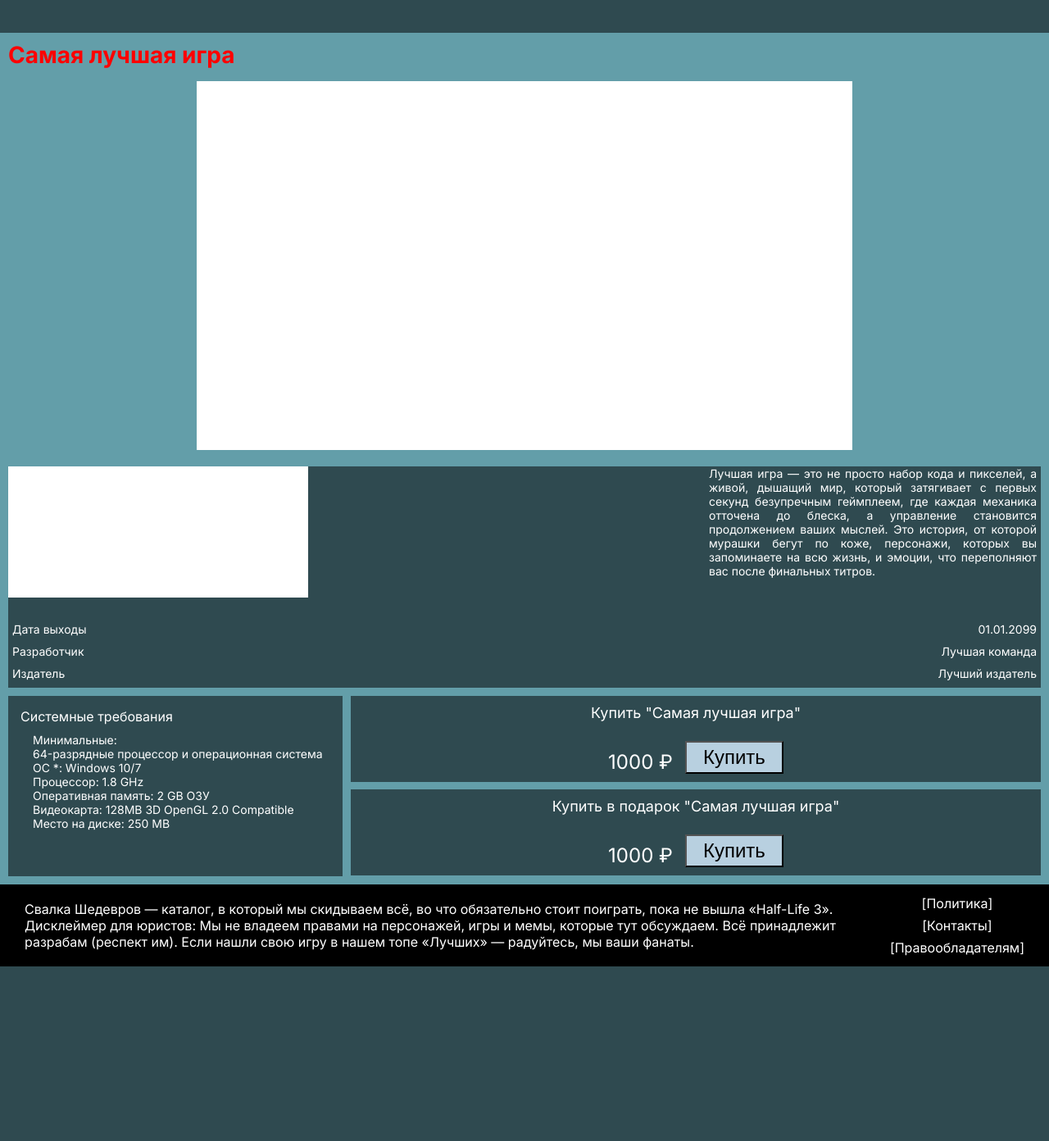
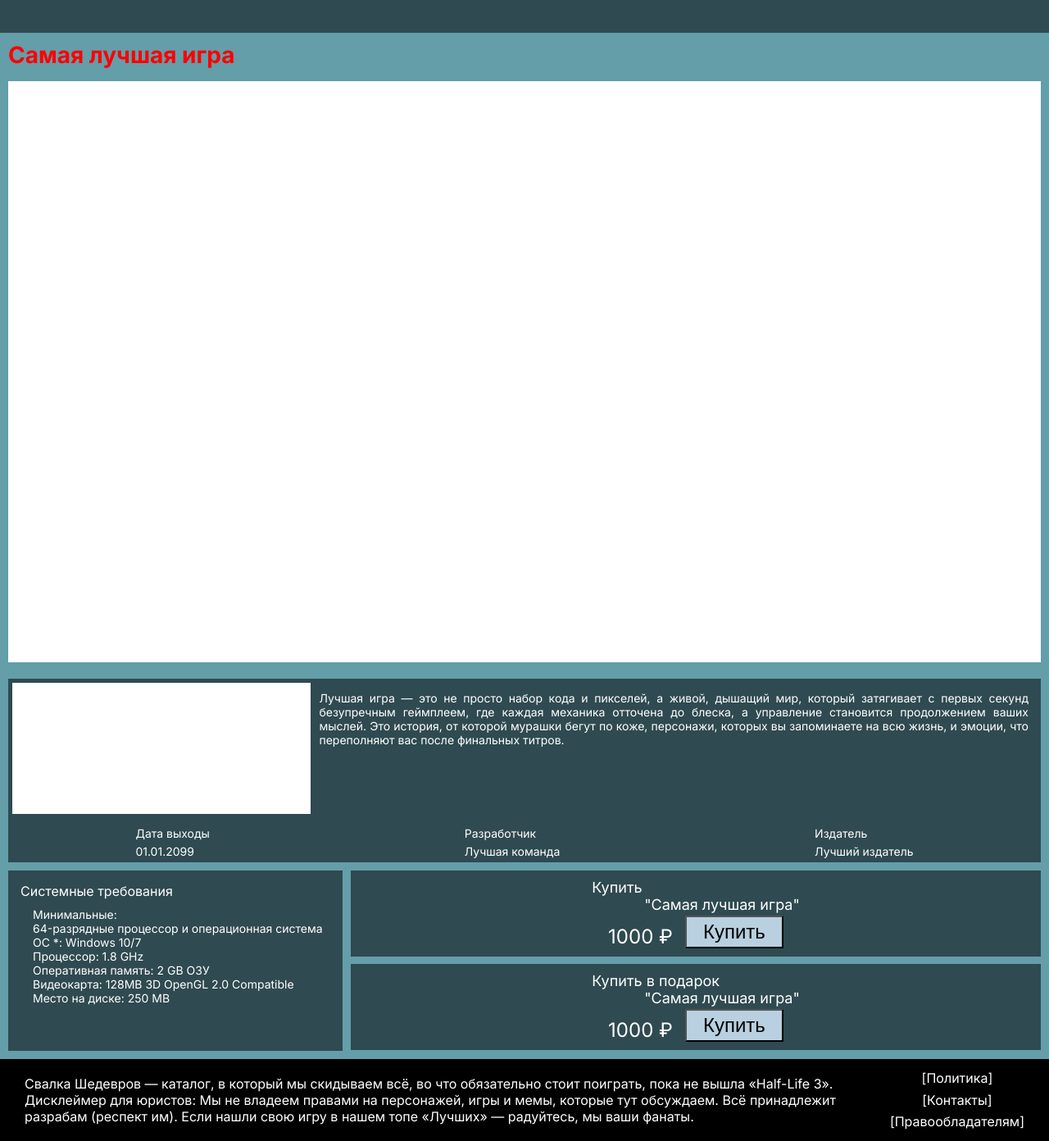
Before and after one commit to firecx/masterpiece-dump, a PHP site: page /game-page.html in a window 1280 px wide. Shown: the part 40-1432 px from the top of the page at 82% size. Before the commit the page ends 1219 px from the top, so only its background shows below. Run offline with PHP 8.4, Linux system fonts and the light colour scheme.

Commit message:
почти конец

```diff
--- a/css/game-page-styles.css
+++ b/css/game-page-styles.css
@@ -199,6 +199,22 @@ main {
     font-size: 1.5rem;
     color: #FFFFFF;
 }
+
+.by {
+    margin: 0;
+    font-size: 1.5rem;
+    color: #FFFFFF;
+    height: max-content;
+}
+.by-name {
+    margin: 0;
+    font-size: 1.5rem;
+    color: #FFFFFF;
+    height: max-content;
+    margin-left: 5vw;
+}
+
+
 .price-button {
     display: flex;
     align-items: flex-end;
@@ -295,34 +311,48 @@ footer {
         align-items: center;
         gap: 20px;
     }
+
     .big-img {
+        width: 100%;
+        height: auto;
     }
+
     .game-info {
         width: 100%;
         height: max-content;
-    display: grid;
-    grid-template-columns: repeat(3, 1fr);
-    grid-template-rows: repeat(3, 80px);
+        padding: 5px;
+        box-sizing: border-box;
     }
+
+    .game-info-main {
+        display: flex;
+    }
+
     .game-cover {
         width: 366px;
         height: 160px;
-    grid-column: 1 / 3;
-    grid-row: 1 / 3;
     }
     .game-description {
-    grid-column: 3 / 4;
-    grid-row: 1 / 3;
+        margin: 0;
+        box-sizing: border-box;
+        padding: 10px;
     }
     .game-annotation {
-    grid-column: 1 / 4;
-    grid-row: 3 / 4;
+        flex-direction: row;
+        margin: 0;
+        justify-content: space-around;
     }
     .release-date {
+        flex-direction: column;
+        gap: 5px;
     }
     .developer {
+        flex-direction: column;
+        gap: 5px;
     }
     .publisher {
+        flex-direction: column;
+        gap: 5px;
     }
     .main-grid-two {
         flex-direction: row;
@@ -348,6 +378,13 @@ footer {
     .by-lable {
         font-size: 1.125rem;
     }
+    .by {
+        font-size: 1.125rem;
+    }
+    .by-name {
+        font-size: 1.125rem;
+    }
+
     .price-button {
     }
     .price {
--- a/game-page.html
+++ b/game-page.html
@@ -24,10 +24,12 @@
             <div class="main-grid-one">
                 <img class="big-img" src="img/big-img.png" alt="">
                 <div class="game-info">
-                    <img class="game-cover" src="img/game-cover.png" alt="">
-                    <p class="game-description">
-                        Лучшая игра — это не просто набор кода и пикселей, а живой, дышащий мир, который затягивает с первых секунд безупречным геймплеем, где каждая механика отточена до блеска, а управление становится продолжением ваших мыслей. Это история, от которой мурашки бегут по коже, персонажи, которых вы запоминаете на всю жизнь, и эмоции, что переполняют вас после финальных титров.
-                    </p>
+                    <div class="game-info-main">
+                        <img class="game-cover" src="img/game-cover.png" alt="">
+                        <p class="game-description">
+                            Лучшая игра — это не просто набор кода и пикселей, а живой, дышащий мир, который затягивает с первых секунд безупречным геймплеем, где каждая механика отточена до блеска, а управление становится продолжением ваших мыслей. Это история, от которой мурашки бегут по коже, персонажи, которых вы запоминаете на всю жизнь, и эмоции, что переполняют вас после финальных титров.
+                        </p>
+                    </div>
                     <div class="game-annotation">
                         <div class="release-date">
                             <p>Дата выходы</p>
@@ -59,14 +61,20 @@
                 </div>
                 <div class="shopping-list">
                     <div class="by-card">
-                        <p class="by-lable">Купить "Самая лучшая игра"</p>
+                        <div class="by-lable">
+                            <p class="by">Купить</p>
+                            <p class="by-name">"Самая лучшая игра"</p>
+                        </div>
                         <div class="price-button">
                             <p class="price">1000 ₽</p>
                             <button class="by-button">Купить</button>
                         </div>
                     </div>
                     <div class="by-card">
-                        <p class="by-lable">Купить в подарок "Самая лучшая игра"</p>
+                        <div class="by-lable">
+                            <p class="by">Купить в подарок</p>
+                            <p class="by-name">"Самая лучшая игра"</p>
+                        </div>
                         <div class="price-button">
                             <p class="price">1000 ₽</p>
                             <button class="by-button">Купить</button>
```
Also changed, not shown: other parts of css/game-page-styles.css (+96 -0 lines). Lines whose indentation alone changed are shown as unchanged.
